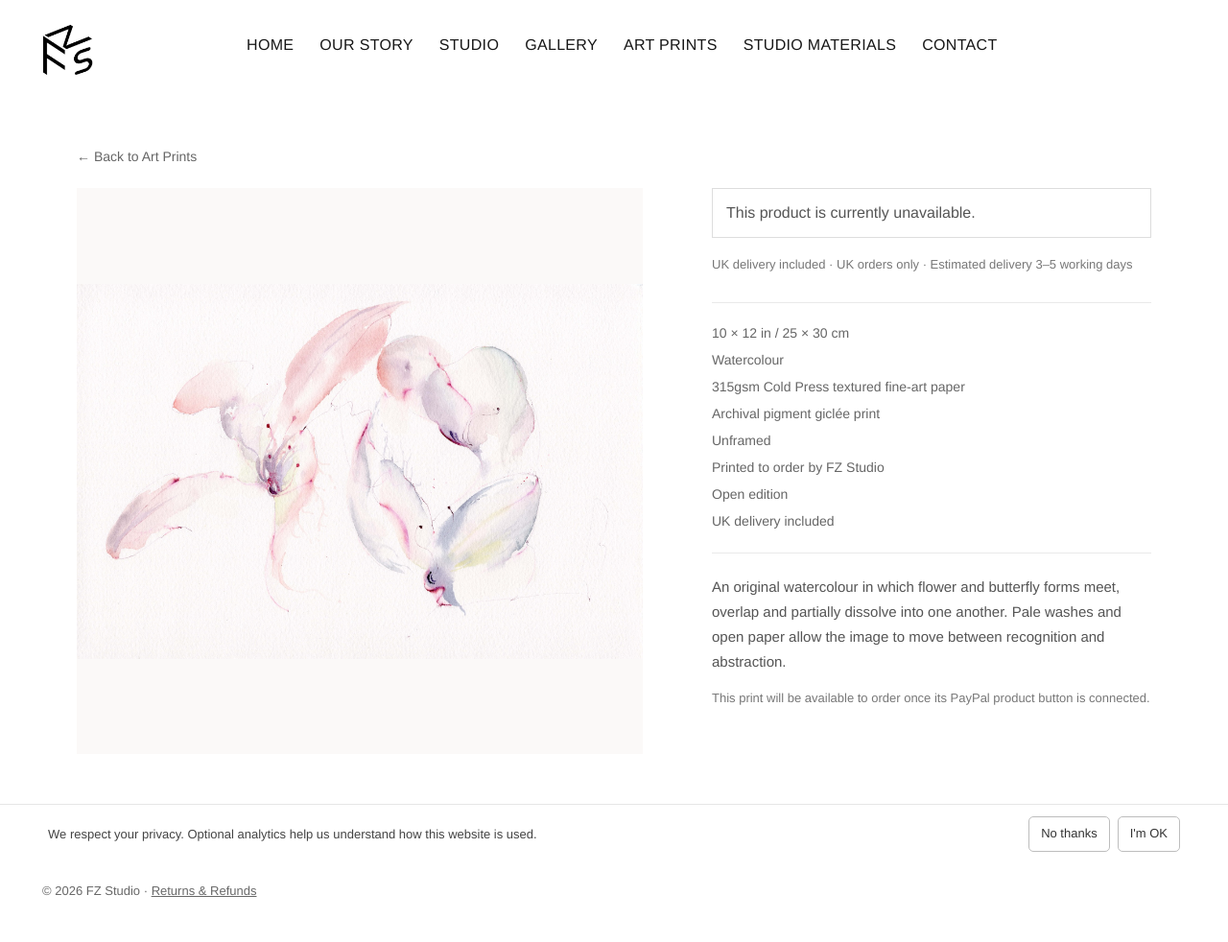
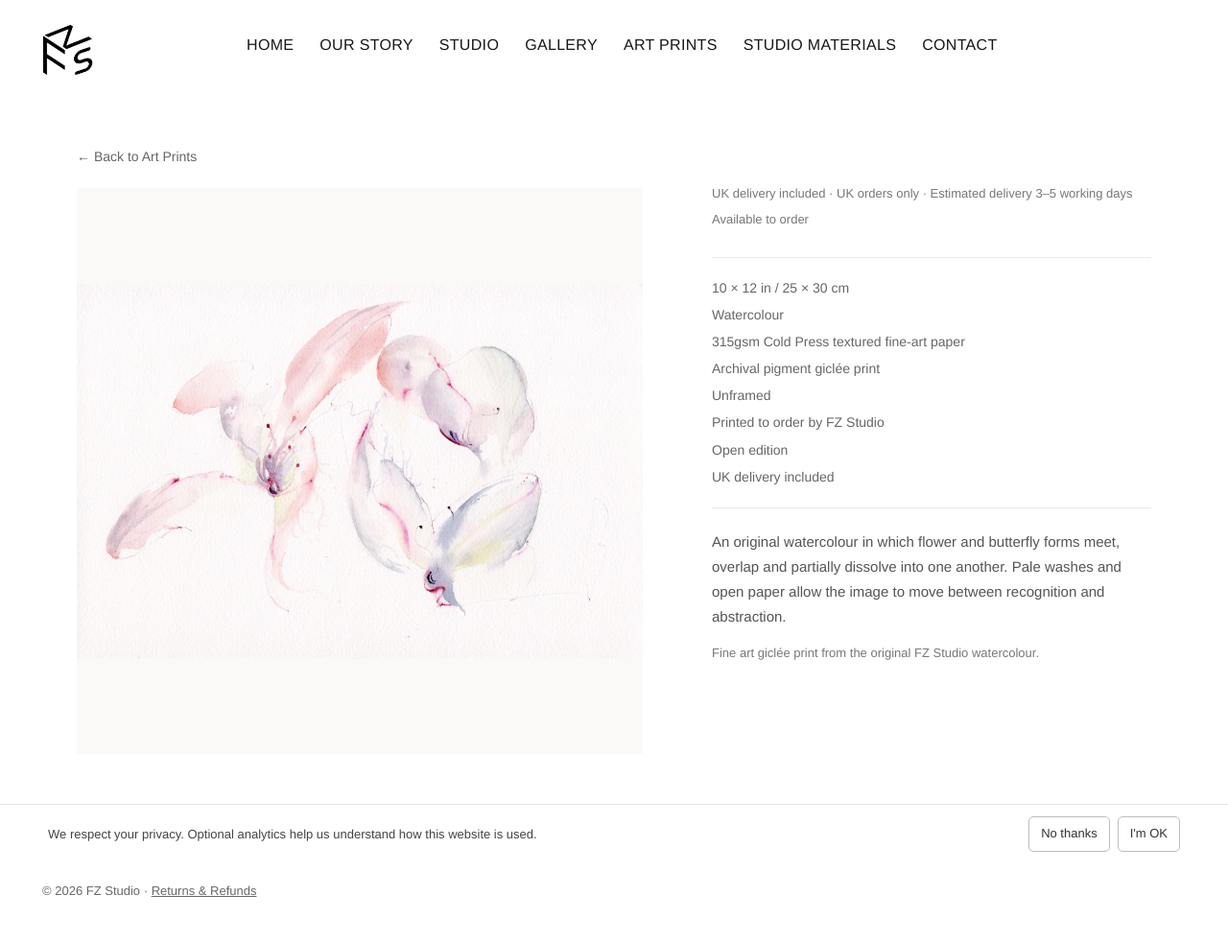
Before and after one commit to Leondecoding/fz-studio-v2, a Jekyll site: the page built from _products/in-between.md, in a window 1280 px wide. Shown: the whole page at 96% size. Built offline with Jekyll 4.4.1, drawn with Linux system fonts in a browser that asks for light colours; comment, search, counter and statistics services are not loaded; some of the changed lines change nothing that is shown.

Commit message:
Update in-between.md

```diff
--- a/_products/in-between.md
+++ b/_products/in-between.md
@@ -9,11 +9,11 @@ order: 10
 price: "35.00"
 currency: GBP
 brand: FZ Studio
-paypal_id:
-availability: out_of_stock
+paypal_id: EGNYAHF2EYYGA
+availability: in_stock
 condition: new
 identifier_exists: false
-merchant_enabled: false
+merchant_enabled: true
 active: true
 stock:
 image: /assets/images/products/in-between.jpg
@@ -28,6 +28,6 @@ facts:
   - Printed to order by FZ Studio
   - Open edition
   - UK delivery included
-note: This print will be available to order once its PayPal product button is connected.
+note: Fine art giclée print from the original FZ Studio watercolour.
 ---
 An original watercolour in which flower and butterfly forms meet, overlap and partially dissolve into one another. Pale washes and open paper allow the image to move between recognition and abstraction.
```
